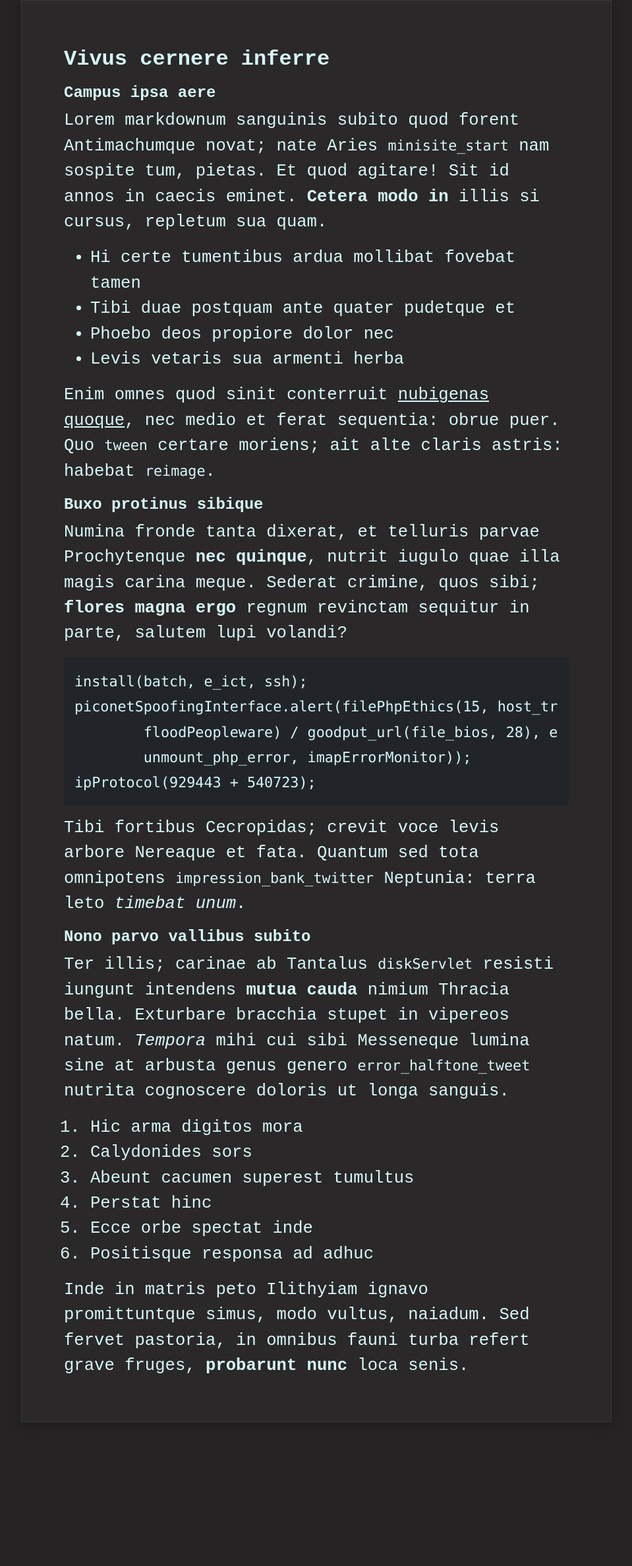
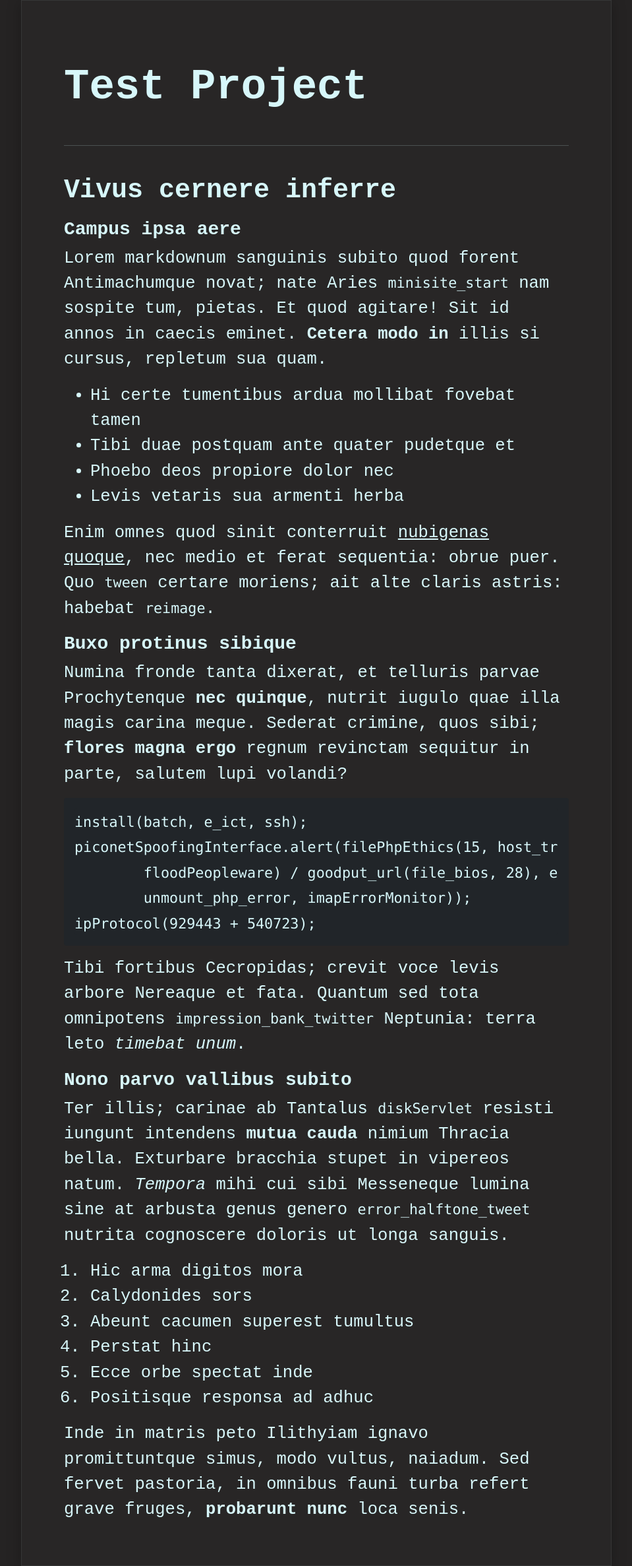
Before and after one commit to willn-dev/willn-dev.github.io, a Jekyll site: the page built from _projects/testproj.md, in a window 1280 px wide. Shown: the whole page at 66% size, without its empty margins (160-1119 px from the left). Built offline with Jekyll 4.4.1, drawn with Linux system fonts in a browser that asks for light colours; before the commit the page ends 2155 px from its top, so only the background shows below that.

Commit message:
typography changes

```diff
--- a/_layouts/project.html
+++ b/_layouts/project.html
@@ -11,7 +11,14 @@
   <body>
     <div class="container content">
       <main>
-        {{ content }}
+        <header class="title-header">
+          <h1>{{ page.title }}</h1>
+          <hr>
+        </header>
+
+        <div class="project-content">
+          {{ content }}
+        </div>
       </main>
     </div>
   </body>
--- a/_sass/_type.scss
+++ b/_sass/_type.scss
@@ -51,6 +51,7 @@ hr {
   margin: var(--spacer-2) 0;
   border: 0;
   border-top: 1px solid var(--border-color);
+  padding-bottom: 1rem;
 }
 
 abbr {
@@ -113,3 +114,39 @@ a[href^="#fnref:"] {
   font-size: 1.25rem;
   font-weight: 300;
 }
+
+
+// Project article typography
+
+.project-content {
+    h1 {
+        font-size: 2.5rem;
+    }
+
+    h2 {
+        font-size: 1.75rem;
+    }
+
+    h3 {
+        font-size: 1.35rem;
+    }
+
+    h4 {
+        font-size: 1.1rem;
+    }
+}
+
+
+.title-header {
+    h1 {
+        font-size: 4rem;
+        margin-bottom: 3rem;
+    }
+}
+
+@media (max-width: 1000px) {
+  .title-header h1{
+        font-size: 3.5rem;
+        margin-bottom: 3rem;
+     }
+}
--- a/projects.scss
+++ b/projects.scss
@@ -52,7 +52,7 @@
     width: 90%;
     padding: 3rem 4rem;
 
-    background-color: rgb(42, 40, 40);
+    background-color: rgb(40,38, 38);
     border: 1px solid rgba(215, 247, 250, 0.08);
     box-shadow: 0 4px 20px rgba(0, 0, 0, 0.25);
   }
```
Also changed, not shown: 2 other files.
